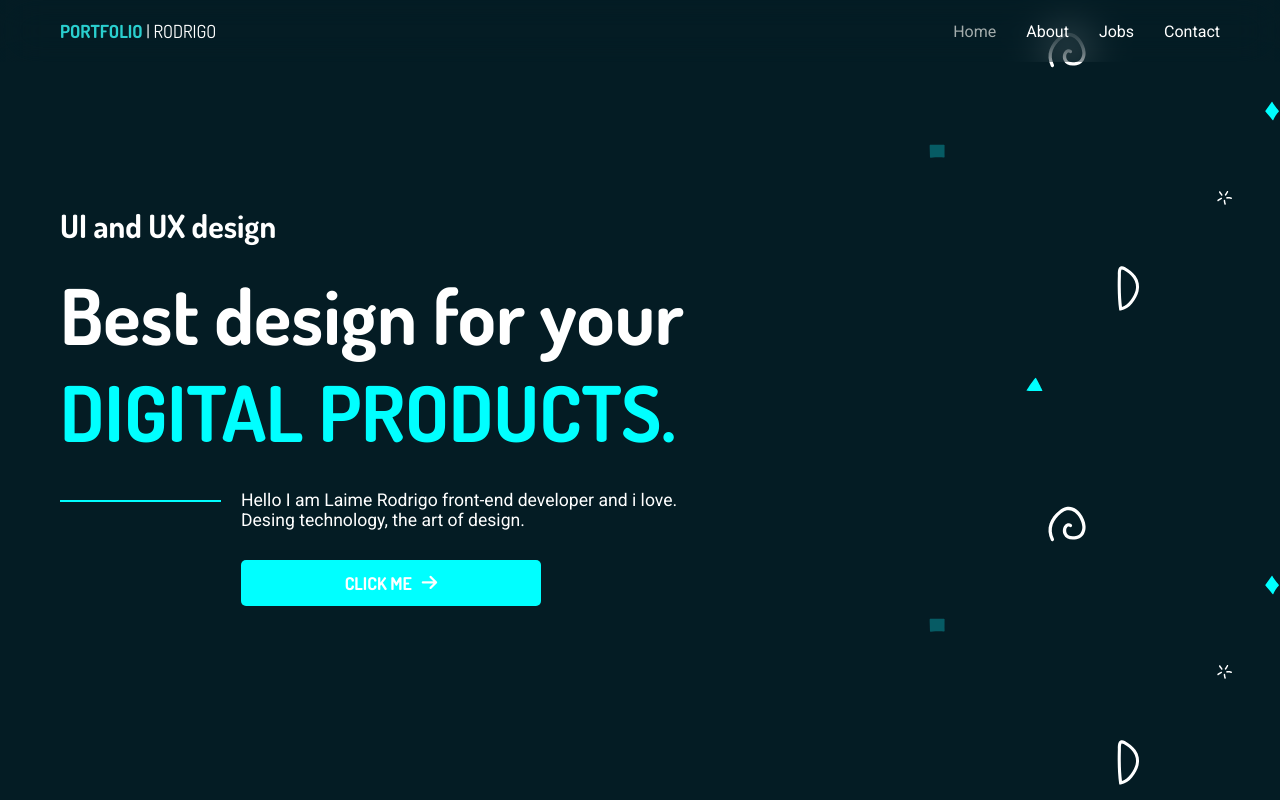
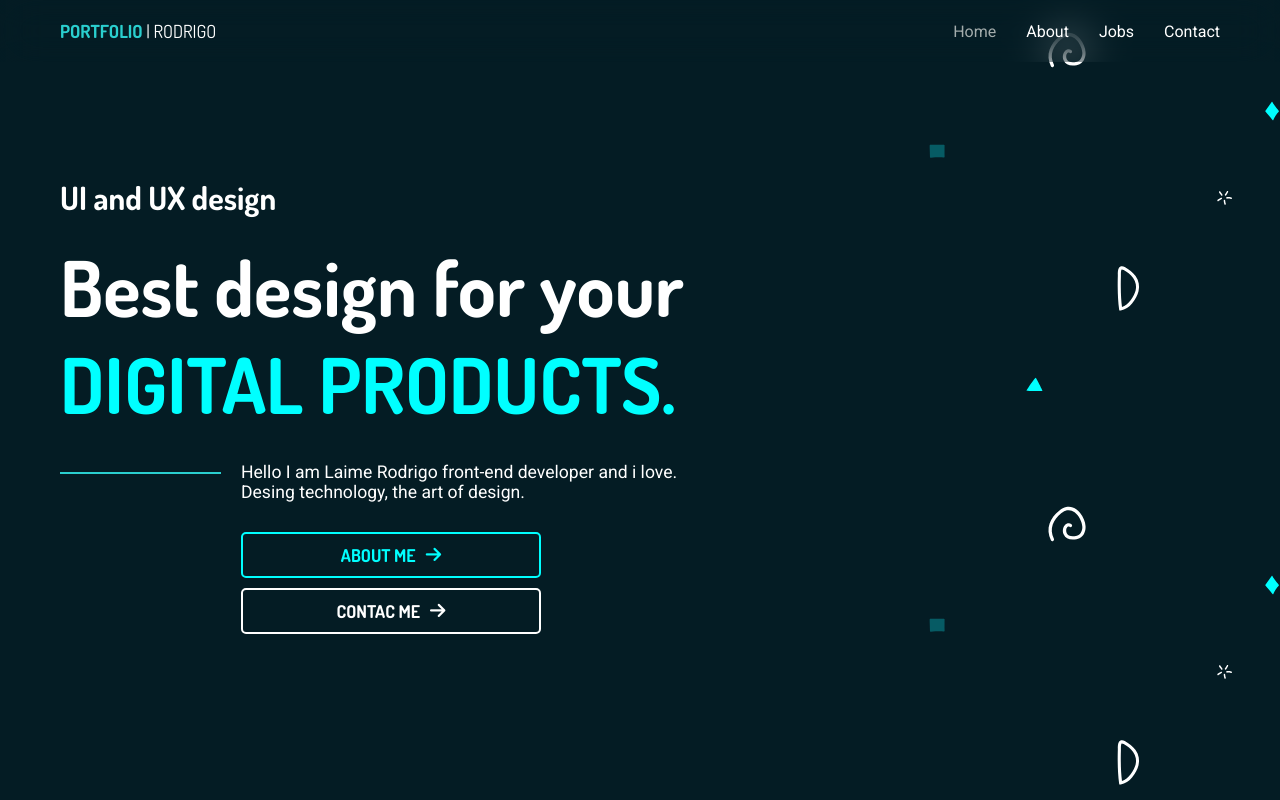
Before and after one commit to RodrigoLaime/react-portfolio, a React (Create React App) app: page / in a window 1280 px wide. Built offline with nearby package versions, Linux system fonts and the light colour scheme.

Commit message:
button home

```diff
--- a/src/routes/home/Home.css
+++ b/src/routes/home/Home.css
@@ -53,7 +53,7 @@
   height: 2px;
   padding: 0;
   margin: 10px 0;
-  background-color: aqua;
+  background-color: #2acfcf;
 }
 
 .textPresent p {
@@ -73,14 +73,14 @@
   background-position: center;
   /* z-index: 0; */
 }
-.clickMe{
+
+.clickMe {
   z-index: 1;
-  background-color: aqua;;
- /*  background-color: #00FFFF; */
-  border: 2px solid rgba(185, 169, 169, 0);
+  background-color: #041c24;
+  border: 2px solid aqua;
   padding: 10px;
   border-radius: 5px;
-  color: white;
+  color: aqua;
   font-size: 1.1rem;
   font-weight: bold;
   margin-top: 10px;
@@ -92,9 +92,18 @@
   justify-content: center;
   align-items: center;
   gap: 10px;
+  transition: .3s ease;
 }
 
+.two-btn {
+  border: 2px solid white;
+  color: white;
+}
 
+/* .clickMe:active {
+  background-color: aqua;
+}
+ */
 
 @media (min-width: 480px) {
   .container-home h1 {
@@ -104,7 +113,8 @@
   .textPresent p {
     font-size: 1.1rem;
   }
-  .clickMe{
+
+  .clickMe {
     width: 300px;
     margin-left: 20%;
     position: relative;
@@ -117,6 +127,7 @@
     font-size: 3.5rem;
   }
 }
+
 @media (min-width: 675px) {
   /*  .container-home {
     background: rgb(4, 28, 36);
@@ -142,9 +153,11 @@
   .container-home {
     padding: 60px;
   }
+
   .container-home h4 {
     font-size: 2rem;
   }
+
   .container-home h1 {
     font-size: 4rem;
   }
@@ -154,7 +167,8 @@
   }
 
 }
-@media (min-width: 1110px){
+
+@media (min-width: 1110px) {
   .container-home h1 {
     font-size: 4.8rem;
   }
--- a/src/routes/home/Home.jsx
+++ b/src/routes/home/Home.jsx
@@ -16,7 +16,12 @@ const Home = () => {
           <p> Hello I am Laime Rodrigo front-end developer and i love. <br /> Desing technology, the art of design.</p>
         </div>
         <button className='clickMe'>
-              CLICK ME
+          ABOUT ME
+          <i className="fa-solid fa-arrow-right"></i>
+
+        </button>
+        <button className='clickMe two-btn'>
+          CONTAC ME
           <i className="fa-solid fa-arrow-right"></i>
 
         </button>
--- a/src/routes/menu/Menu.jsx
+++ b/src/routes/menu/Menu.jsx
@@ -93,10 +93,10 @@ const Menu = () => {
               </div>
             ))}
             <li className='follow'>
-              <a href=""><i className="fa-solid fa-envelope"></i></a>
-              <a href=""><i className="fa-brands fa-twitter"></i></a>
-              <a href=""><i className="fa-brands fa-linkedin-in"></i></a>
-              <a href=""><i className="fa-brands fa-github"></i></a>
+              <a href="#"><i className="fa-solid fa-envelope"></i></a>
+              <a href="#"><i className="fa-brands fa-twitter"></i></a>
+              <a href="#"><i className="fa-brands fa-linkedin-in"></i></a>
+              <a href="#"><i className="fa-brands fa-github"></i></a>
             </li>
           </ul>
         </article>
```
Also changed, not shown: src/routes/jobs/Jobs.css (+3 -10 lines). Lines whose indentation alone changed are shown as unchanged.
